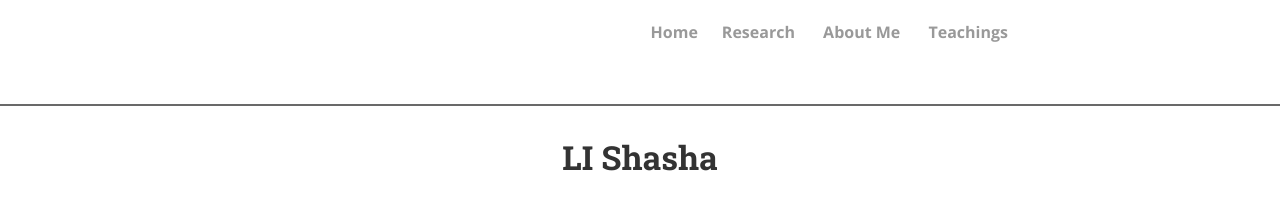
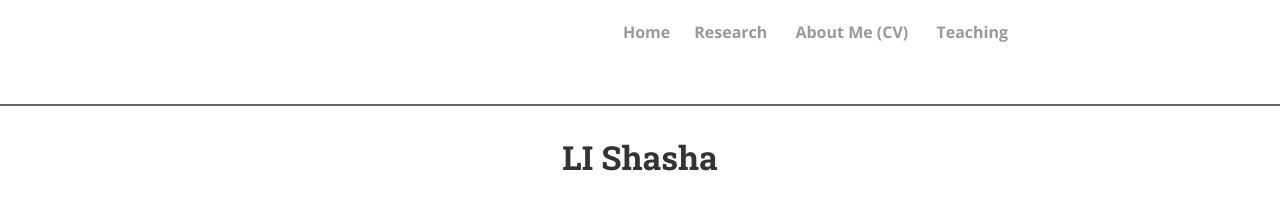
Before and after one commit to shasha-li/shasha-li.github.io, a Jekyll site: the page built from index.html, in a window 1280 px wide. Shown: the top 215 px of the page. Built offline with Jekyll 4.4.1, drawn with Linux system fonts in a browser that asks for light colours; nearby versions of some CDN libraries; the list of posts is cut into pages by our own code; comment, search, counter and statistics services are not loaded; a style sheet for code colours, icons or effects is not loaded.

Commit message:
Update header.html

```diff
--- a/_includes/header.html
+++ b/_includes/header.html
@@ -7,8 +7,8 @@
       <ul id="js-navigation-menu" class="navigation-menu show">
       <li class="nav-link"><a href="{{ site.baseurl }}/" class="logo"><strong>Home</strong></a>
       <li class="nav-link"><a href="https://shasha-li.github.io/research"><strong>Research</strong></a>
-      <li class="nav-link"><a href="https://shasha-li.github.io/about"><strong>About Me</strong></a>
-      <li class="nav-link"><a href="https://shasha-li.github.io/teachings"><strong>Teachings</strong></a>
+      <li class="nav-link"><a href="https://shasha-li.github.io/CV"><strong>About Me (CV)</strong></a>
+      <li class="nav-link"><a href="https://shasha-li.github.io/teachings"><strong>Teaching</strong></a>
       </ul>
     </nav>
   </div>
```
